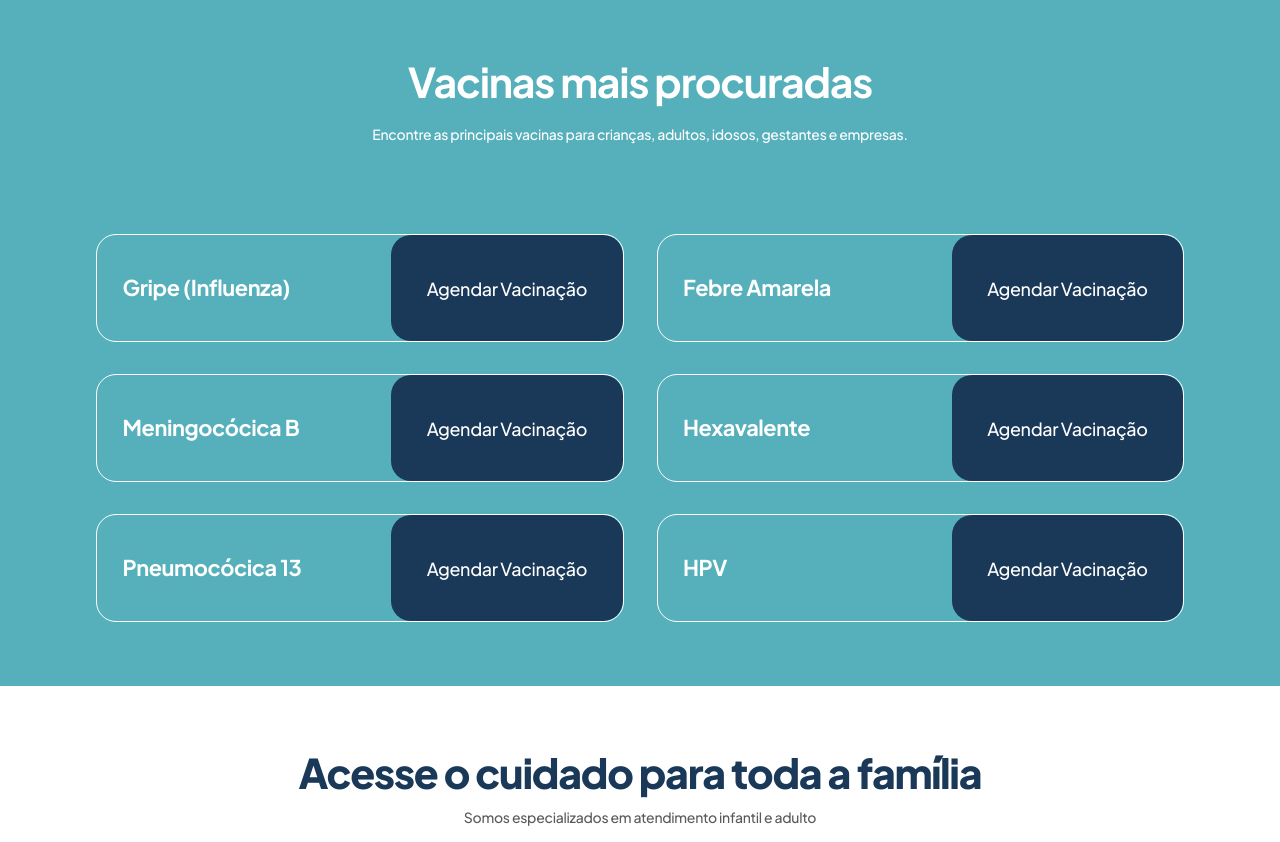
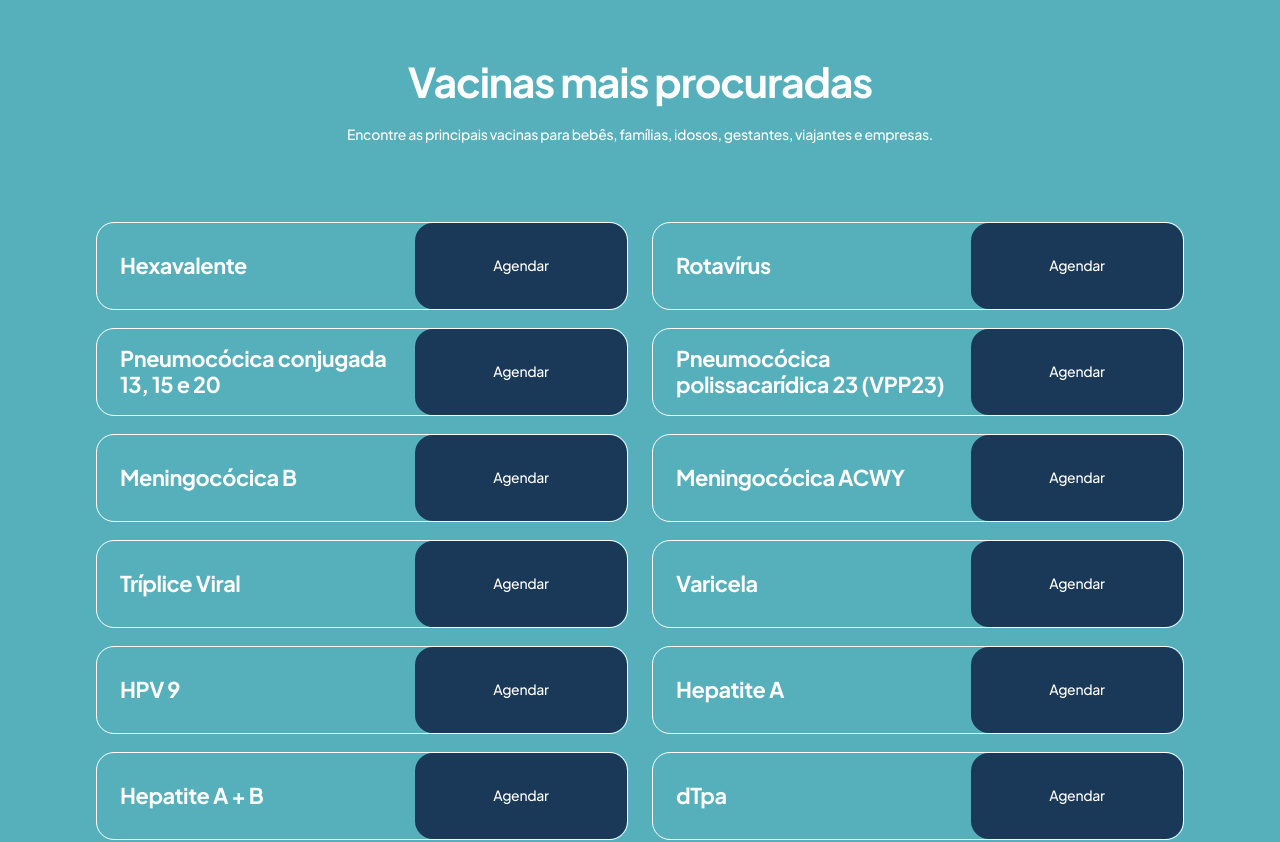
Before and after one commit to Tehkne-Solutions/vacina-one, a Next.js app: page / in a window 1280 px wide. Shown: the part 2560-3402 px from the top of the page. Built offline with nearby package versions, Linux system fonts and the light colour scheme.

Commit message:
feat(content): mostrar vacinas principais do conteúdo oficial

```diff
--- a/src/components/PopularVaccines.tsx
+++ b/src/components/PopularVaccines.tsx
@@ -3,15 +3,7 @@
 import { motion } from "framer-motion";
 import { fadeUp, staggerContainer } from "@/lib/animations";
 import { getWhatsAppHref } from "@/lib/whatsapp";
-
-const vaccines = [
-  "Gripe (Influenza)",
-  "Febre Amarela",
-  "Meningocócica B",
-  "Hexavalente",
-  "Pneumocócica 13",
-  "HPV",
-];
+import { popularVaccineLinks } from "@/lib/vacinaone-fallback-content";
 
 export default function PopularVaccines() {
   return (
@@ -29,36 +21,39 @@ export default function PopularVaccines() {
           </h2>
 
           <p className="text-[clamp(16px,1.2vw,20px)] font-medium leading-[160.4%] tracking-[-0.02em] text-white">
-            Encontre as principais vacinas para crianças, adultos, idosos, gestantes e empresas.
+            Encontre as principais vacinas para bebês, famílias, idosos, gestantes, viajantes e empresas.
           </p>
         </motion.div>
 
         <motion.div
-          className="mt-[clamp(72px,7vw,140px)] grid grid-cols-1 gap-x-[33px] gap-y-[clamp(24px,2.5vw,46px)] lg:grid-cols-2"
+          className="mt-[clamp(56px,6vw,110px)] grid grid-cols-1 gap-x-[24px] gap-y-[18px] lg:grid-cols-2"
           variants={staggerContainer}
         >
-          {vaccines.map((vaccine) => (
+          {popularVaccineLinks.map((vaccine) => (
             <motion.article
-              key={vaccine}
-              className="group flex min-h-[92px] overflow-hidden rounded-[20px] border border-white bg-transparent transition-shadow duration-300 hover:shadow-[0_18px_40px_rgba(26,56,88,0.18)] max-sm:flex-col md:min-h-[108px]"
+              key={vaccine.slug}
+              className="group flex min-h-[76px] overflow-hidden rounded-[18px] border border-white bg-transparent transition-shadow duration-300 hover:shadow-[0_18px_40px_rgba(26,56,88,0.18)] max-sm:flex-col md:min-h-[88px]"
               variants={fadeUp}
               whileHover={{ y: -4, scale: 1.01 }}
               transition={{ duration: 0.25, ease: "easeOut" }}
             >
-              <div className="flex min-w-0 flex-1 items-center px-[clamp(22px,2vw,40px)] max-sm:min-h-[72px]">
-                <h3 className="text-[clamp(20px,1.6vw,28px)] font-bold leading-[120%] tracking-[-0.02em] text-white">
-                  {vaccine}
+              <a
+                href={`/vacinas/${vaccine.slug}`}
+                className="flex min-w-0 flex-1 items-center px-[clamp(20px,1.8vw,34px)] max-sm:min-h-[64px]"
+              >
+                <h3 className="text-[clamp(18px,1.4vw,24px)] font-bold leading-[120%] tracking-[-0.02em] text-white">
+                  {vaccine.name}
                 </h3>
-              </div>
+              </a>
 
               <a
-                href={getWhatsAppHref(`Olá! Vim pelo site da VacinaOne e quero agendar a vacina ${vaccine}.`)}
+                href={getWhatsAppHref(`Olá! Vim pelo site da VacinaOne e quero agendar a vacina ${vaccine.name}.`)}
                 target="_blank"
                 rel="noopener noreferrer"
-                aria-label={`Agendar vacinação para ${vaccine}`}
-                className="flex w-[44%] min-w-[190px] items-center justify-center rounded-[20px] bg-[#1A3858] px-4 text-[clamp(16px,1.4vw,25px)] font-medium leading-[120%] tracking-[-0.02em] text-white transition duration-300 hover:scale-[1.02] hover:brightness-110 active:scale-[0.99] max-sm:h-[68px] max-sm:w-full max-sm:min-w-0 max-sm:rounded-t-none"
+                aria-label={`Agendar vacinação para ${vaccine.name}`}
+                className="flex w-[40%] min-w-[170px] items-center justify-center rounded-[18px] bg-[#1A3858] px-4 text-[clamp(14px,1vw,18px)] font-medium leading-[120%] tracking-[-0.02em] text-white transition duration-300 hover:scale-[1.02] hover:brightness-110 active:scale-[0.99] max-sm:h-[58px] max-sm:w-full max-sm:min-w-0 max-sm:rounded-t-none"
               >
-                Agendar Vacinação
+                Agendar
               </a>
             </motion.article>
           ))}
```
